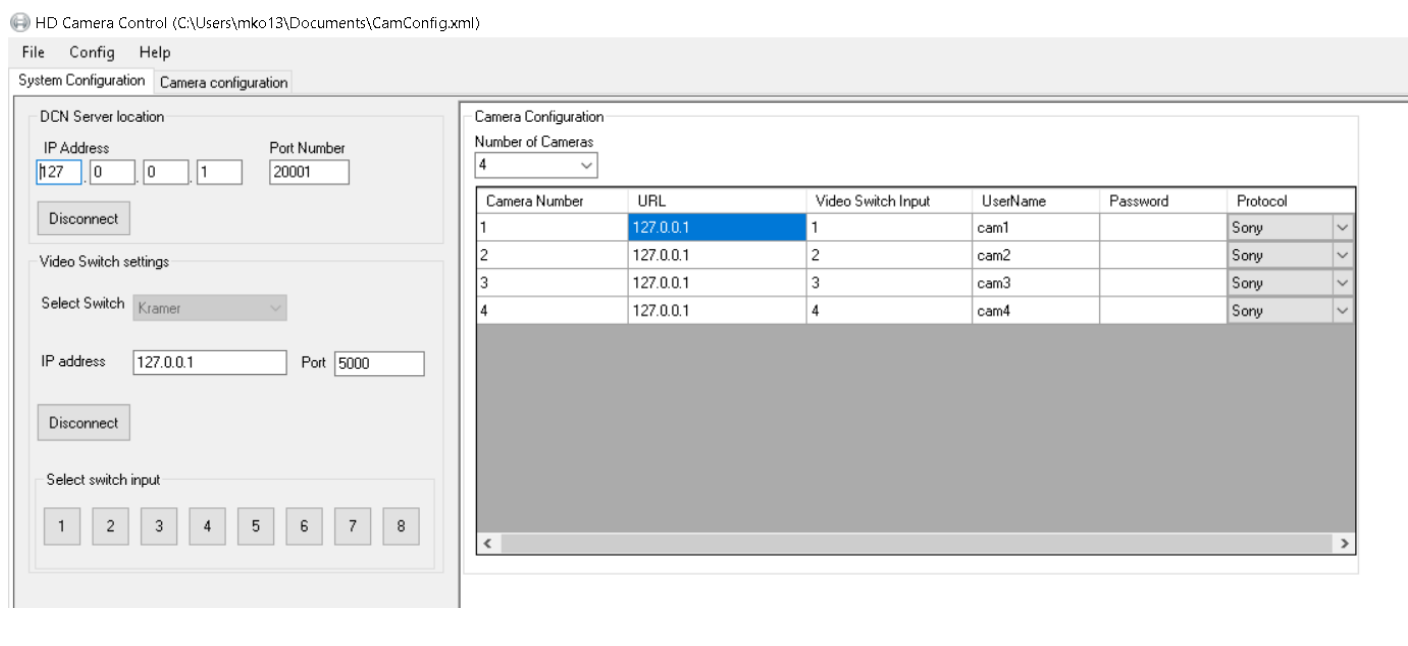
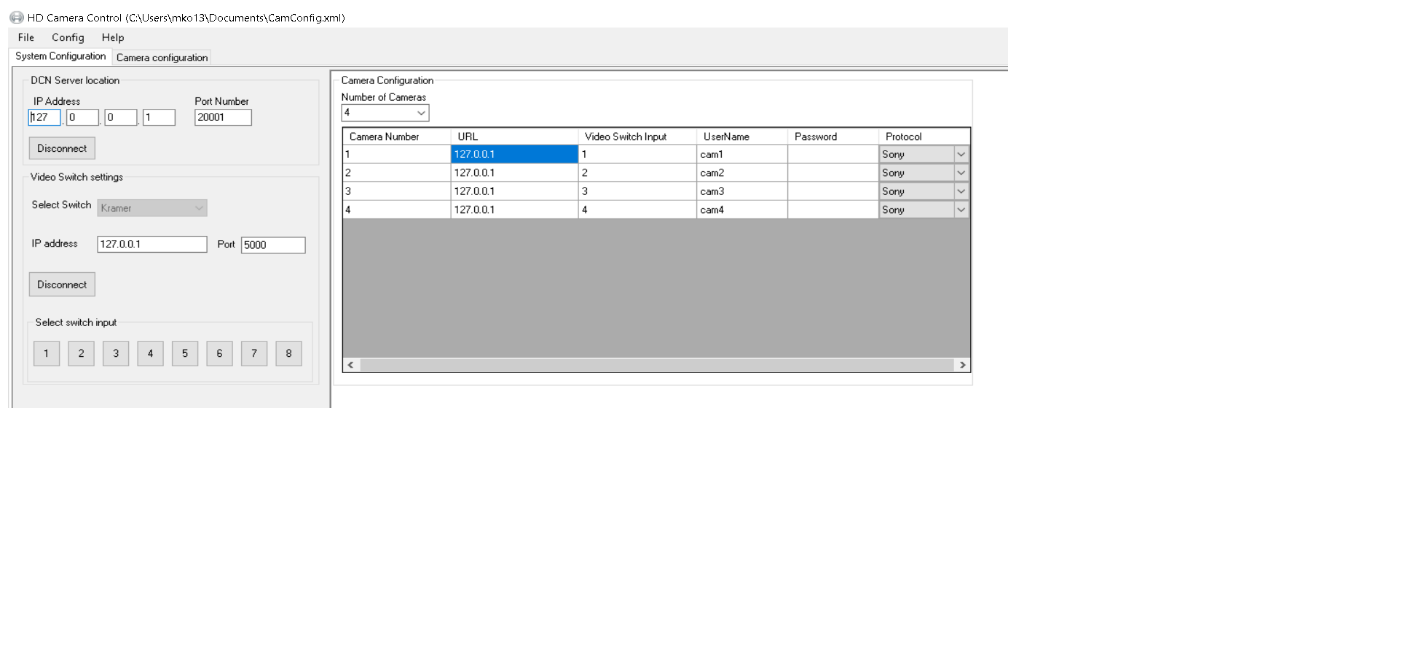
Before and after one commit to bscav/Avionic_Config, a plain HTML site: page index.html in a window 1280 px wide. Shown: the whole page, 1408 px wide, since content can reach past the window. Drawn offline with Linux system fonts and the light colour scheme.

Commit message:
Update index.html

```diff
--- a/index.html
+++ b/index.html
@@ -1,5 +1,5 @@
 <html>
   <body>
-<img id="config" src="https://raw.githubusercontent.com/bscav/Avionic_Config/main/avionic%20hd%20camera.png" width="1400" height="600" align="left">
+<img id="config" src="https://raw.githubusercontent.com/bscav/Avionic_Config/main/avionic%20hd%20camera.png" width="1000" height="400" align="left">
 </body>
 </html>
```
